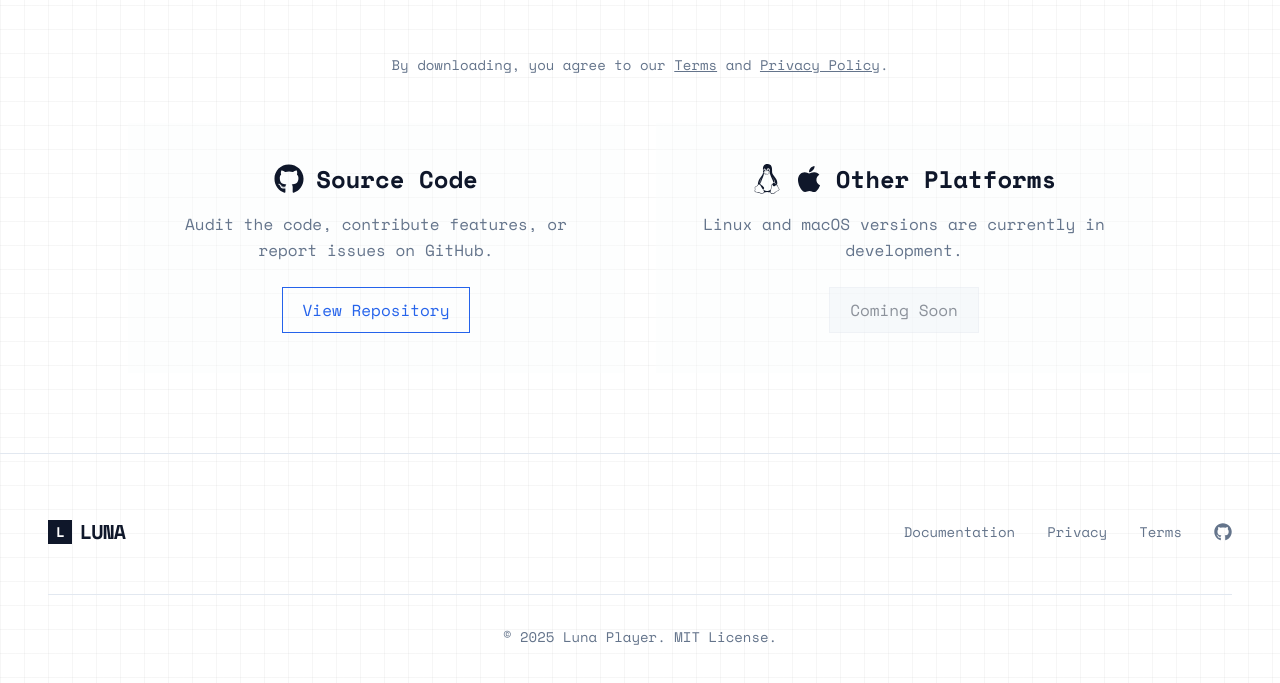
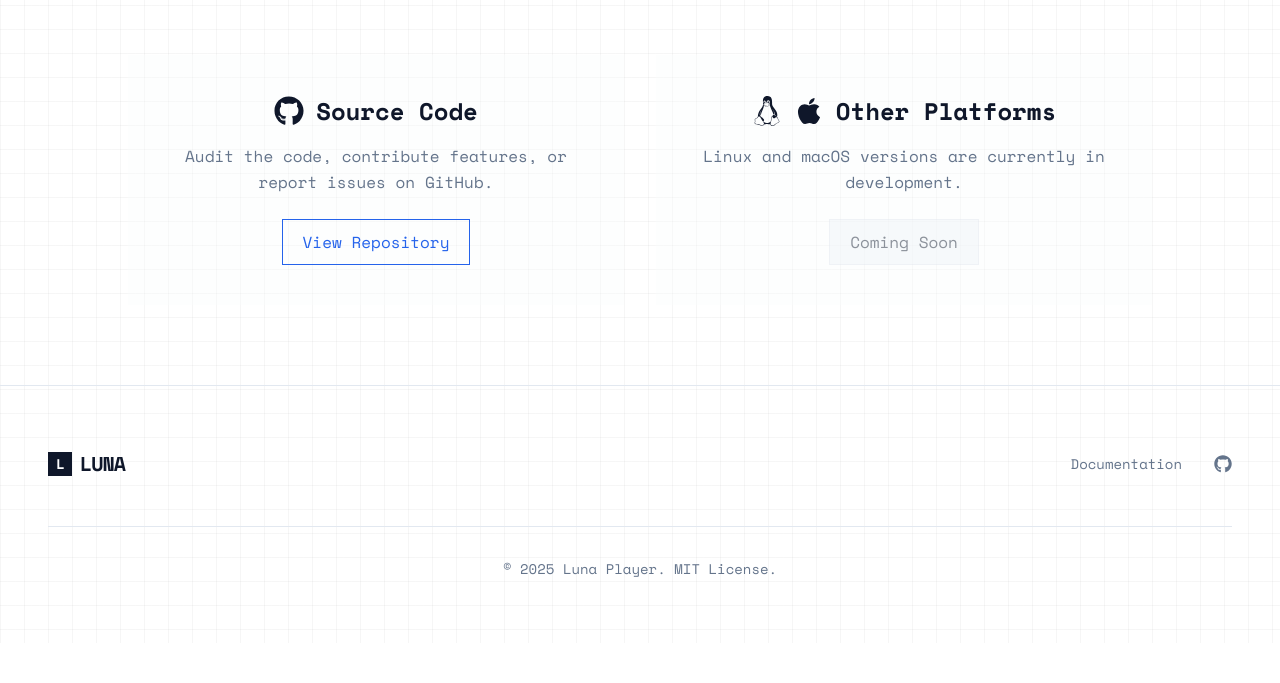
Before and after one commit to kushwahayashh/landingpage-lunaplayer, a React (Vite) app: page / in a window 1280 px wide. Shown: the part 3691-4374 px from the top of the page. After the commit the page ends 4334 px from the top, so only its background shows below. Built offline with nearby package versions, Linux system fonts and the light colour scheme.

Commit message:
Remove Privacy and Terms links from footer and download section

```diff
--- a/src/components/layout/Footer.jsx
+++ b/src/components/layout/Footer.jsx
@@ -17,8 +17,6 @@ const Footer = () => {
           {/* Links */}
           <nav className="flex flex-wrap justify-center items-center gap-4 md:gap-8 text-xs md:text-sm text-muted-foreground">
             <a href="https://github.com/kushwahayashh/LunaPlayer/blob/master/README.md" target="_blank" rel="noopener noreferrer" className="hover:text-foreground transition-colors">Documentation</a>
-            <a href="#" className="hover:text-foreground transition-colors">Privacy</a>
-            <a href="#" className="hover:text-foreground transition-colors">Terms</a>
             <a href="https://github.com/kushwahayashh/LunaPlayer" target="_blank" rel="noopener noreferrer" className="hover:text-foreground transition-colors">
               <FaGithub className="text-lg" />
             </a>
--- a/src/components/sections/Download.jsx
+++ b/src/components/sections/Download.jsx
@@ -7,10 +7,6 @@ const Download = () => {
   return (
     <Section id="download" className="relative py-16 md:py-20">
       <div className="max-w-5xl mx-auto">
-        <p className="text-center text-sm text-muted-foreground mb-12 px-4">
-          By downloading, you agree to our <a href="#" className="underline hover:text-foreground">Terms</a> and <a href="#" className="underline hover:text-foreground">Privacy Policy</a>.
-        </p>
-
         <div className="grid grid-cols-1 md:grid-cols-2 gap-6 md:gap-8">
           {/* Source Code */}
           <div className="flex flex-col items-center text-center p-8 md:p-10 bg-muted/30">
```
